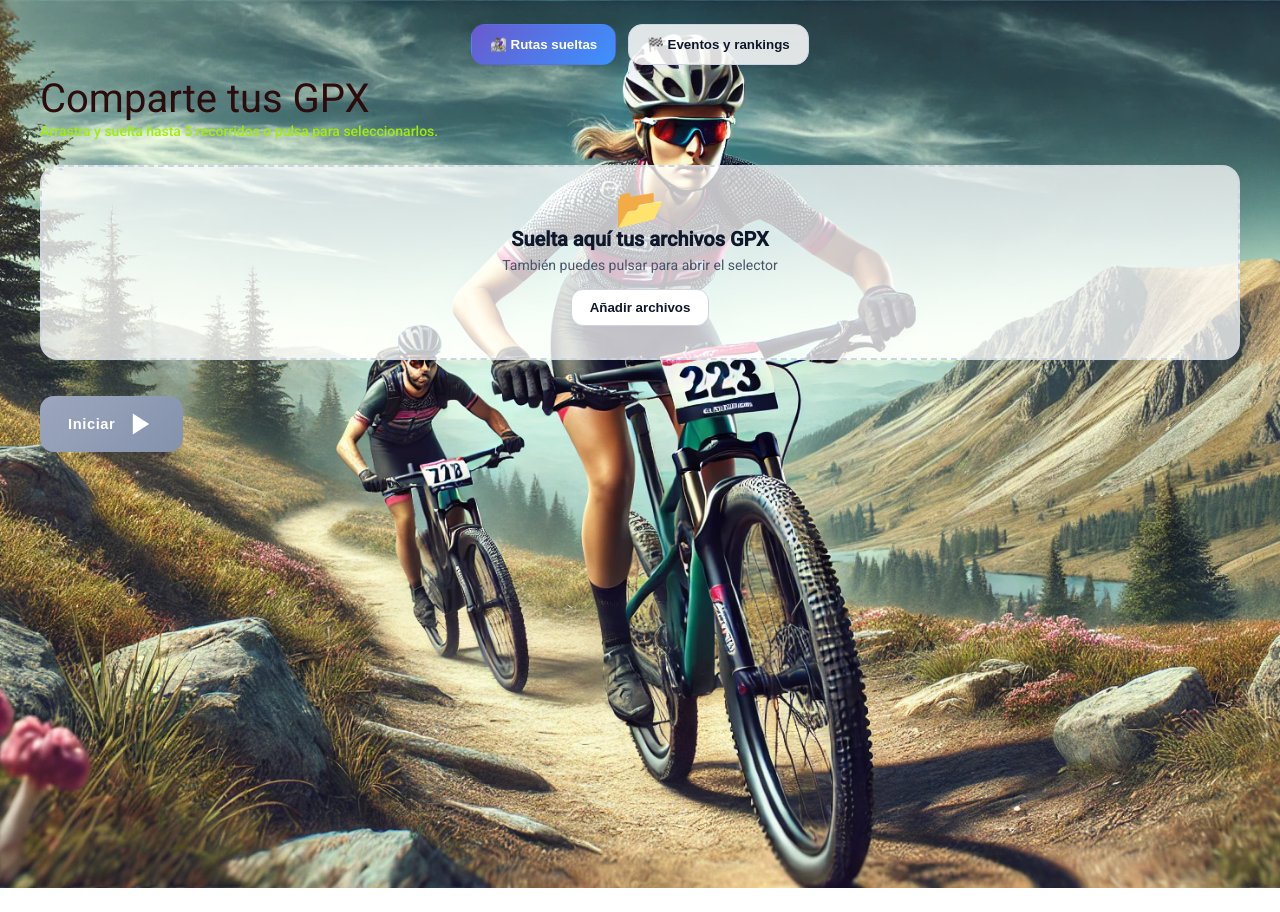
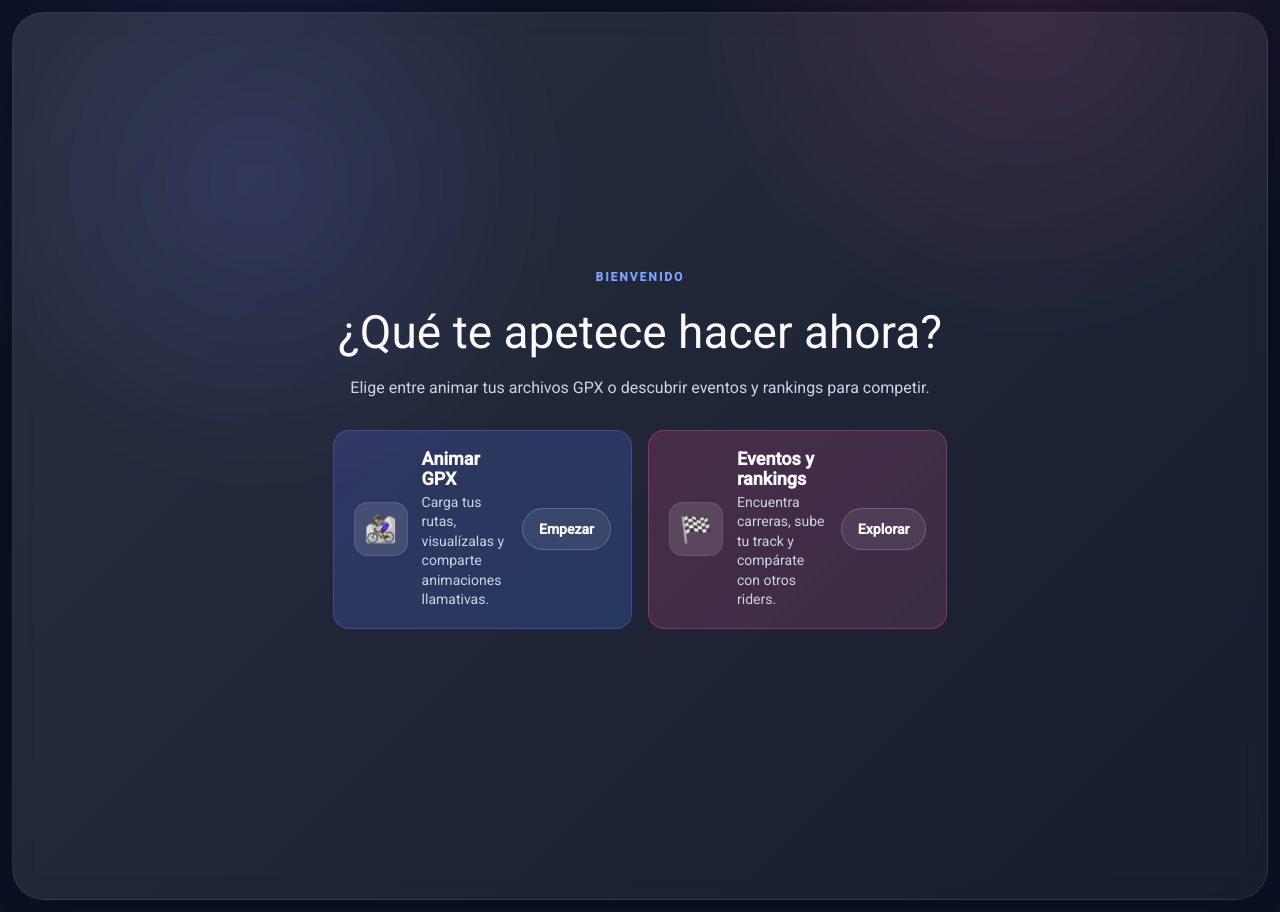
Before and after one commit to eimbert/gpx-maps, an Angular app: page / in a window 1280 px wide. Before the commit this address led to /load. Before the commit the page ends 888 px from the top, so only its background shows below. Built offline with nearby package versions, Linux system fonts and the light colour scheme.

Commit message:
Add landing screen and update GPX mode entry points

```diff
--- a/src/app/app-routing.module.ts
+++ b/src/app/app-routing.module.ts
@@ -1,13 +1,15 @@
 import { NgModule } from '@angular/core';
 import { RouterModule, Routes } from '@angular/router';
+import { HomeComponent } from './home/home.component';
 import { LoadGpxComponent } from './load-gpx/load-gpx.component';
 import { MapComponent } from './map/map.component';
 
 const routes: Routes = [
-  { path: '', redirectTo: 'load', pathMatch: 'full' },
+  { path: '', component: HomeComponent },
   { path: 'load', component: LoadGpxComponent },
+  { path: 'events', component: LoadGpxComponent, data: { mode: 'events' } },
   { path: 'map', component: MapComponent },
-  { path: '**', redirectTo: 'load' }
+  { path: '**', redirectTo: '' }
 ];
 
 @NgModule({
--- a/src/app/app.module.ts
+++ b/src/app/app.module.ts
@@ -18,6 +18,7 @@ import { MatCheckboxModule } from '@angular/material/checkbox';
 import { RouteMismatchDialogComponent } from './route-mismatch-dialog/route-mismatch-dialog.component';
 import { EventSearchDialogComponent } from './event-search-dialog/event-search-dialog.component';
 import { EventCreateDialogComponent } from './event-create-dialog/event-create-dialog.component';
+import { HomeComponent } from './home/home.component';
 
 @NgModule({
   declarations: [
@@ -28,7 +29,8 @@ import { EventCreateDialogComponent } from './event-create-dialog/event-create-d
     TrackMetadataDialogComponent,
     RouteMismatchDialogComponent,
     EventSearchDialogComponent,
-    EventCreateDialogComponent
+    EventCreateDialogComponent,
+    HomeComponent
   ],
   imports: [
     MatCheckboxModule,
--- /dev/null
+++ b/src/app/home/home.component.css
@@ -0,0 +1,156 @@
+:host {
+  display: block;
+  min-height: 100vh;
+  color: #0b1224;
+  background: radial-gradient(circle at 20% 20%, rgba(99, 102, 241, 0.16), transparent 25%),
+    radial-gradient(circle at 80% 0%, rgba(236, 72, 153, 0.14), transparent 25%),
+    #0b1224;
+}
+
+.home {
+  position: relative;
+  min-height: 100vh;
+  display: flex;
+  align-items: center;
+  justify-content: center;
+  padding: 48px 20px 64px;
+  overflow: hidden;
+}
+
+.home__background {
+  position: absolute;
+  inset: 12px;
+  border-radius: 32px;
+  background: linear-gradient(135deg, rgba(255, 255, 255, 0.12), rgba(255, 255, 255, 0.05));
+  border: 1px solid rgba(255, 255, 255, 0.08);
+  box-shadow: 0 20px 60px rgba(0, 0, 0, 0.25);
+  backdrop-filter: blur(12px);
+}
+
+.home__content {
+  position: relative;
+  z-index: 1;
+  max-width: 1100px;
+  text-align: center;
+  display: flex;
+  flex-direction: column;
+  gap: 20px;
+  padding: 32px;
+}
+
+.eyebrow {
+  margin: 0;
+  letter-spacing: 2px;
+  text-transform: uppercase;
+  color: #7aa2ff;
+  font-weight: 700;
+  font-size: 12px;
+}
+
+.headline {
+  margin: 0;
+  font-size: clamp(32px, 6vw, 46px);
+  color: #f8fafc;
+  line-height: 1.1;
+}
+
+.lead {
+  margin: 0;
+  color: #cbd5e1;
+  font-size: 16px;
+  max-width: 720px;
+  align-self: center;
+}
+
+.home__actions {
+  display: grid;
+  grid-template-columns: repeat(auto-fit, minmax(280px, 1fr));
+  gap: 16px;
+  margin-top: 12px;
+}
+
+.action-card {
+  display: grid;
+  grid-template-columns: auto 1fr auto;
+  gap: 14px;
+  align-items: center;
+  padding: 18px 20px;
+  border-radius: 16px;
+  text-decoration: none;
+  background: rgba(255, 255, 255, 0.06);
+  border: 1px solid rgba(255, 255, 255, 0.12);
+  color: inherit;
+  transition: transform 0.2s ease, box-shadow 0.2s ease, border-color 0.2s ease;
+}
+
+.action-card:hover {
+  transform: translateY(-3px) scale(1.01);
+  box-shadow: 0 16px 40px rgba(0, 0, 0, 0.35);
+  border-color: rgba(122, 162, 255, 0.6);
+}
+
+.action-card__icon {
+  width: 52px;
+  height: 52px;
+  border-radius: 14px;
+  display: grid;
+  place-items: center;
+  font-size: 26px;
+  background: rgba(255, 255, 255, 0.12);
+  border: 1px solid rgba(255, 255, 255, 0.1);
+}
+
+.action-card__texts {
+  text-align: left;
+  display: grid;
+  gap: 4px;
+}
+
+.action-card__title {
+  margin: 0;
+  font-weight: 800;
+  color: #f8fafc;
+  font-size: 18px;
+}
+
+.action-card__subtitle {
+  margin: 0;
+  color: #cbd5e1;
+  font-size: 14px;
+  line-height: 1.4;
+}
+
+.action-card__cta {
+  color: #f8fafc;
+  font-weight: 700;
+  font-size: 14px;
+  padding: 10px 16px;
+  border-radius: 999px;
+  border: 1px solid rgba(255, 255, 255, 0.2);
+  background: rgba(255, 255, 255, 0.08);
+}
+
+.action-card--primary {
+  background: linear-gradient(135deg, rgba(99, 102, 241, 0.22), rgba(59, 130, 246, 0.22));
+  border-color: rgba(99, 102, 241, 0.4);
+}
+
+.action-card--secondary {
+  background: linear-gradient(135deg, rgba(236, 72, 153, 0.2), rgba(244, 114, 182, 0.14));
+  border-color: rgba(236, 72, 153, 0.4);
+}
+
+@media (max-width: 640px) {
+  .home__content {
+    padding: 16px;
+  }
+
+  .action-card {
+    grid-template-columns: 1fr;
+    text-align: left;
+  }
+
+  .action-card__cta {
+    justify-self: start;
+  }
+}
--- /dev/null
+++ b/src/app/home/home.component.html
@@ -0,0 +1,28 @@
+<div class="home">
+  <div class="home__background"></div>
+  <main class="home__content">
+    <p class="eyebrow">Bienvenido</p>
+    <h1 class="headline">¿Qué te apetece hacer ahora?</h1>
+    <p class="lead">Elige entre animar tus archivos GPX o descubrir eventos y rankings para competir.</p>
+
+    <div class="home__actions">
+      <a class="action-card action-card--primary" [routerLink]="['/load']" [queryParams]="{ mode: 'routes' }">
+        <div class="action-card__icon">🚵‍♀️</div>
+        <div class="action-card__texts">
+          <p class="action-card__title">Animar GPX</p>
+          <p class="action-card__subtitle">Carga tus rutas, visualízalas y comparte animaciones llamativas.</p>
+        </div>
+        <span class="action-card__cta">Empezar</span>
+      </a>
+
+      <a class="action-card action-card--secondary" [routerLink]="['/events']">
+        <div class="action-card__icon">🏁</div>
+        <div class="action-card__texts">
+          <p class="action-card__title">Eventos y rankings</p>
+          <p class="action-card__subtitle">Encuentra carreras, sube tu track y compárate con otros riders.</p>
+        </div>
+        <span class="action-card__cta">Explorar</span>
+      </a>
+    </div>
+  </main>
+</div>
--- a/src/app/load-gpx/load-gpx.component.html
+++ b/src/app/load-gpx/load-gpx.component.html
@@ -1,7 +1,7 @@
 <div class="container">
   <div class="mode-toggle">
     <button class="mode-button" [class.active]="mode === 'routes'" (click)="selectMode('routes')">
-      🚵‍♀️ Rutas sueltas
+      🚵‍♀️ Animar GPX
     </button>
     <button class="mode-button" [class.active]="mode === 'events'" (click)="selectMode('events')">
       🏁 Eventos y rankings
--- a/src/app/load-gpx/load-gpx.component.ts
+++ b/src/app/load-gpx/load-gpx.component.ts
@@ -1,5 +1,5 @@
 import { Component, ElementRef, OnDestroy, OnInit, ViewChild } from '@angular/core';
-import { Router } from '@angular/router';
+import { ActivatedRoute, Router } from '@angular/router';
 import { HttpClient } from '@angular/common/http';
 import { MatDialog } from '@angular/material/dialog';
 import { firstValueFrom } from 'rxjs';
@@ -76,6 +76,7 @@ export class LoadGpxComponent implements OnInit, OnDestroy {
   constructor(
     public dialog: MatDialog,
     private router: Router,
+    private route: ActivatedRoute,
     private eventService: EventService,
     private http: HttpClient,
     identityService: UserIdentityService) {
@@ -83,6 +84,7 @@ export class LoadGpxComponent implements OnInit, OnDestroy {
   }
 
   ngOnInit() {
+    this.applyInitialMode();
     this.eventService.getEvents().subscribe(events => {
       this.events = events;
       this.syncCarouselIndex();
@@ -96,6 +98,17 @@ export class LoadGpxComponent implements OnInit, OnDestroy {
 
   get selectedEvent(): RaceEvent | undefined {
     return this.events.find(e => e.id === this.selectedEventId);
+  }
+
+  private applyInitialMode(): void {
+    const modeFromRoute = (this.route.snapshot.data['mode'] || this.route.snapshot.queryParamMap.get('mode')) as
+      | 'routes'
+      | 'events'
+      | null;
+
+    if (modeFromRoute === 'routes' || modeFromRoute === 'events') {
+      this.mode = modeFromRoute;
+    }
   }
 
   selectMode(mode: 'routes' | 'events'): void {
```
Also changed, not shown: src/app/home/home.component.ts (added, +8 -0 lines).
